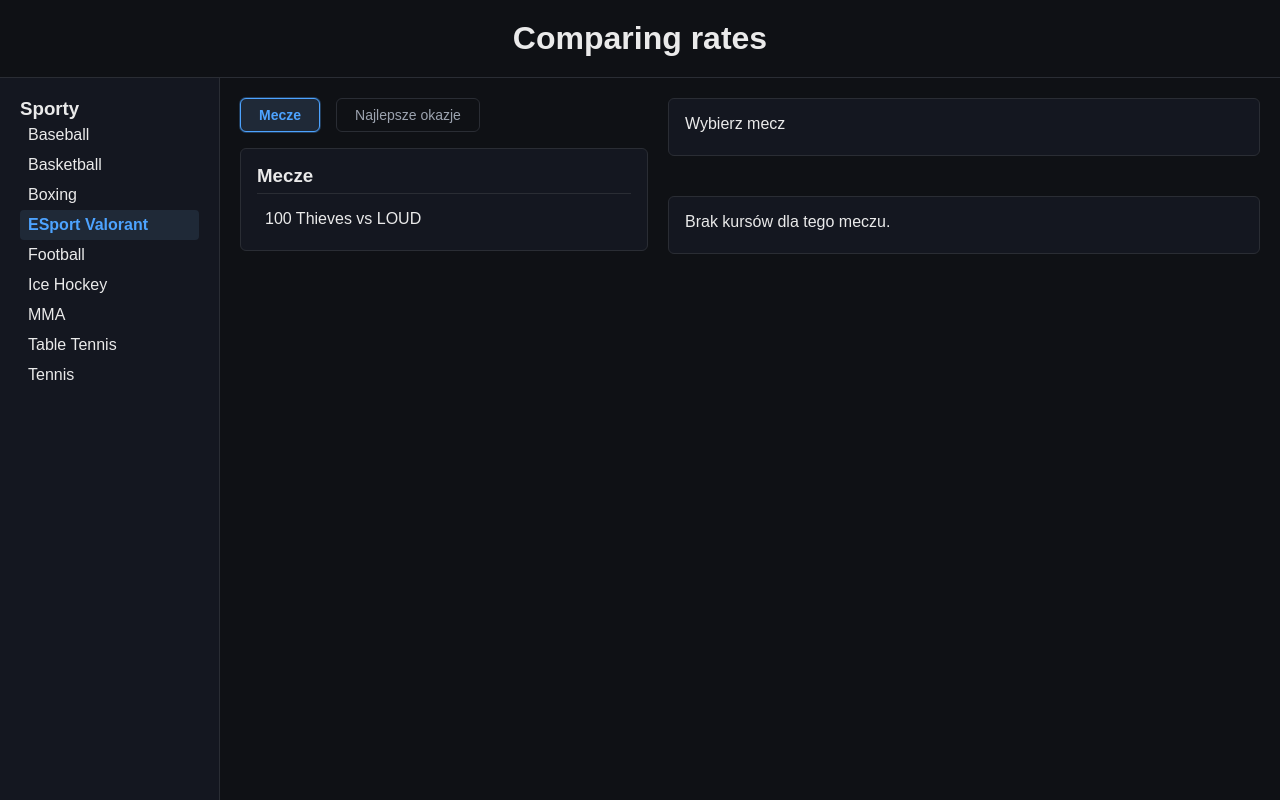
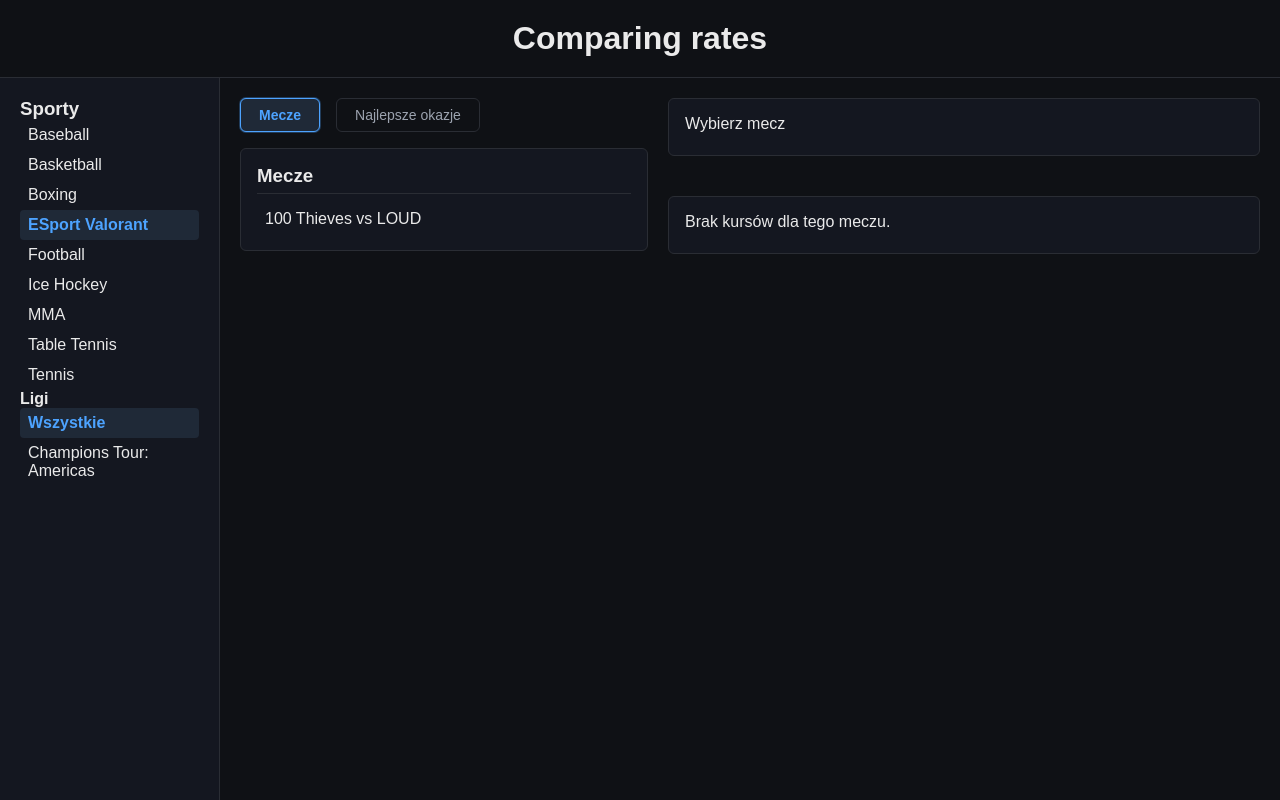
Before and after one commit to Mzajac542/comparison-rate-app, a React (Vite) app in the folder react-app/: page / in a window 1280 px wide. Both pictures are taken after a click on the item "ESport Valorant". Built offline with nearby package versions, Linux system fonts and the light colour scheme.

Commit message:
added selected by leagues

```diff
--- a/react-app/src/App.jsx
+++ b/react-app/src/App.jsx
@@ -10,11 +10,14 @@ import { mapRawMatch } from "./utils/mapper";
 function App() {
   const [selectedSport, setSelectedSport] = useState(null);
   const [selectedMatch, setSelectedMatch] = useState(null);
-  const [activeTab, setActiveTab] = useState("matches"); // matches | top
+  const [activeTab, setActiveTab] = useState("matches");
 
+  const [selectedLeague, setSelectedLeague] = useState(null);
   const [matches, setMatches] = useState([]);
+
   const [loading, setLoading] = useState(true);
   const [error, setError] = useState(null);
+
 
   /* =========================
      FETCH DANYCH
@@ -86,12 +89,11 @@ function App() {
         <aside className="sidebar">
           <Sidebar
             sports={sports}
-            selectedSport={selectedSport}
-            onSelectSport={(sport) => {
-              setSelectedSport(sport);
-              setSelectedMatch(null);
-              setActiveTab("matches");
-            }}
+              matches={matches}
+              selectedSport={selectedSport}
+              selectedLeague={selectedLeague}
+              onSelectSport={setSelectedSport}
+              onSelectLeague={setSelectedLeague}
           />
         </aside>
 
@@ -121,7 +123,9 @@ function App() {
                 {/* ===== MECZE ===== */}
                 {activeTab === "matches" && (
                   <MatchesList
-                    matches={filteredMatches}
+                    matches={matches}
+                    selectedSport={selectedSport}   // ✅ TO JEST KLUCZ
+                    selectedLeague={selectedLeague}
                     selectedMatch={selectedMatch}
                     onSelect={setSelectedMatch}
                   />
--- a/react-app/src/components/MatchesList.jsx
+++ b/react-app/src/components/MatchesList.jsx
@@ -1,13 +1,30 @@
-function MatchesList({ matches, selectedMatch, onSelect }) {
+function MatchesList({
+  matches,
+  selectedSport,
+  selectedLeague,
+  selectedMatch,
+  onSelect
+}) {
   if (!matches || matches.length === 0) {
     return <p>Brak meczów</p>;
+  }
+
+  // ✅ FILTR: najpierw SPORT, potem (opcjonalnie) LIGA
+  const visibleMatches = matches
+    .filter(m => m.sport === selectedSport)
+    .filter(m =>
+      selectedLeague ? m.tournamentName === selectedLeague : true
+    );
+
+  if (visibleMatches.length === 0) {
+    return <p>Brak meczów w tej lidze</p>;
   }
 
   return (
     <div>
       <h3>Mecze</h3>
       <ul>
-        {matches.map((match) => (
+        {visibleMatches.map(match => (
           <li
             key={match.id}
             className={selectedMatch?.id === match.id ? "active" : ""}
--- a/react-app/src/components/Sidebar.jsx
+++ b/react-app/src/components/Sidebar.jsx
@@ -1,4 +1,21 @@
-function Sidebar({ sports, selectedSport, onSelectSport }) {
+function Sidebar({
+  sports,
+  matches,
+  selectedSport,
+  selectedLeague,
+  onSelectSport,
+  onSelectLeague
+}) {
+  const leagues = selectedSport
+  ? [
+      ...new Set(
+        matches
+          .filter(m => m.sport === selectedSport)
+          .map(m => m.tournamentName)
+      )
+    ]
+  : [];
+
   return (
     <div>
       <h3>Sporty</h3>
@@ -7,12 +24,39 @@ function Sidebar({ sports, selectedSport, onSelectSport }) {
           <li
             key={sport}
             className={sport === selectedSport ? "active" : ""}
-            onClick={() => onSelectSport(sport)}
+            onClick={() => {
+              onSelectSport(sport);
+              onSelectLeague(null); // reset ligi
+            }}
           >
             {sport}
           </li>
         ))}
       </ul>
+
+      {selectedSport && (
+        <>
+          <h4>Ligi</h4>
+          <ul>
+            <li
+              className={selectedLeague === null ? "active" : ""}
+              onClick={() => onSelectLeague(null)}
+            >
+              Wszystkie
+            </li>
+
+            {leagues.map((league) => (
+              <li
+                key={league}
+                className={league === selectedLeague ? "active" : ""}
+                onClick={() => onSelectLeague(league)}
+              >
+                {league}
+              </li>
+            ))}
+          </ul>
+        </>
+      )}
     </div>
   );
 }
```
